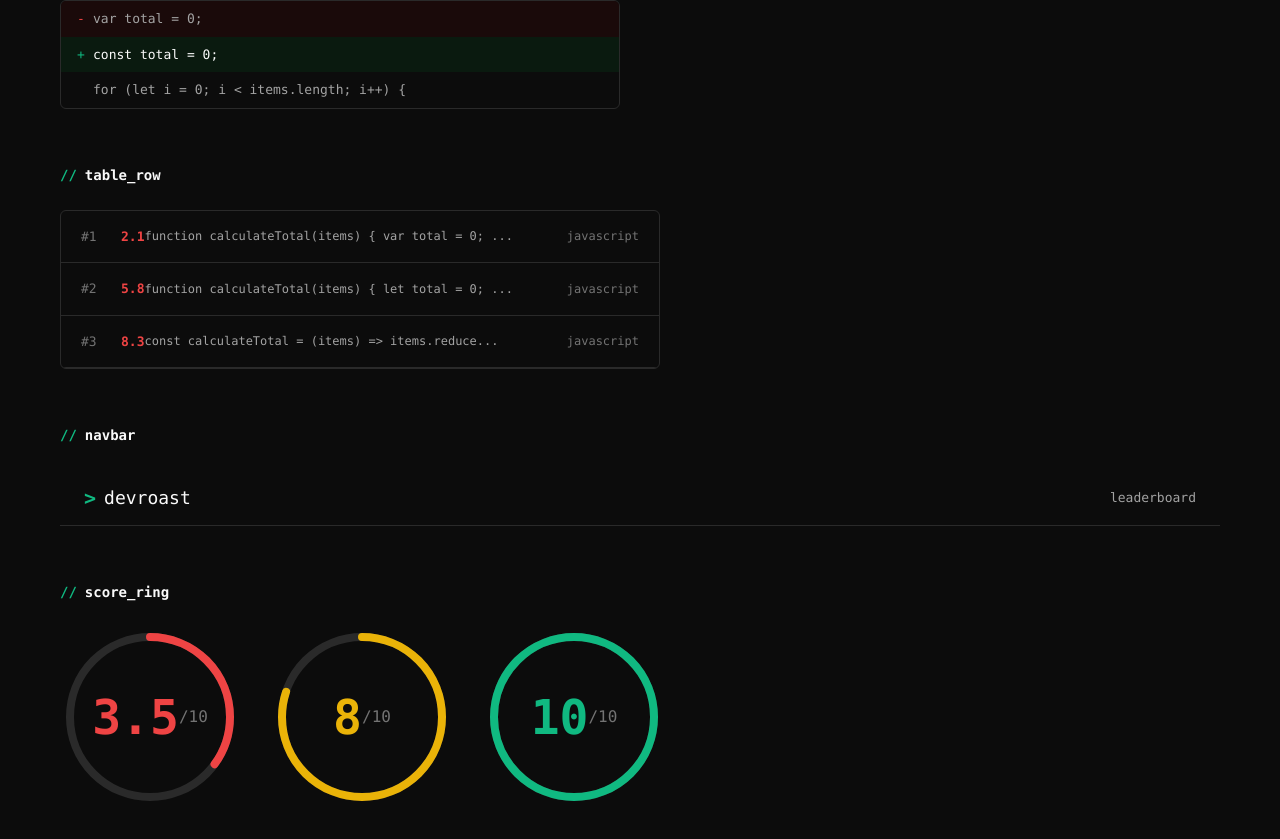
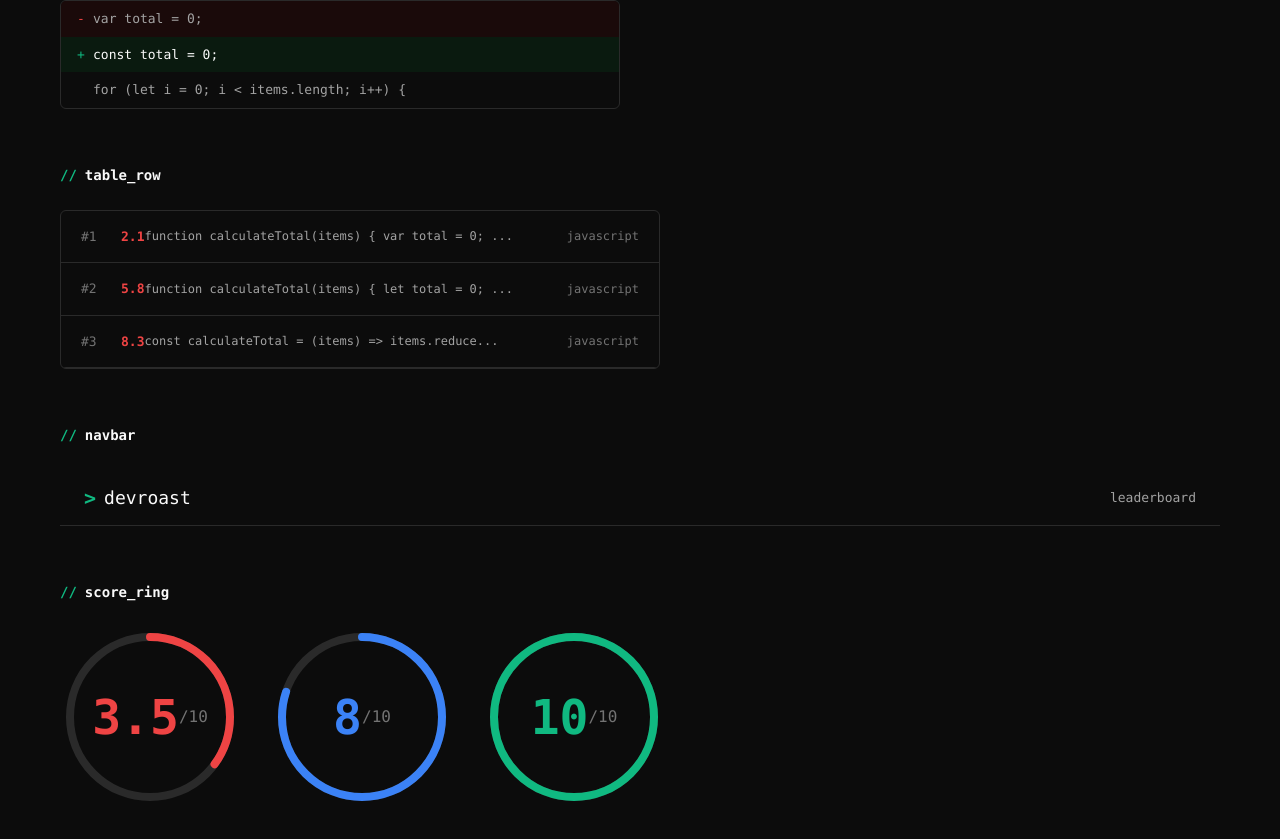
Before and after one commit to burn-c/devroast, a Next.js app: page /design-system in a window 1280 px wide. Shown: the part 1926-2765 px from the top of the page. Built offline with nearby package versions, Linux system fonts and the light colour scheme.

Commit message:
fix(ui): change solid_work color from yellow to blue

```diff
--- a/src/components/ui/score-ring.tsx
+++ b/src/components/ui/score-ring.tsx
@@ -10,7 +10,7 @@ const getScoreColor = (score: number, maxScore: number): string => {
 	if (percentage <= 40) return "#EF4444"; // red - needs_serious_help (0-4)
 	if (percentage <= 60) return "#F97316"; // orange - rough_around_edges (4.1-6)
 	if (percentage <= 70) return "#F59E0B"; // amber - decent_code (6.1-7)
-	if (percentage <= 85) return "#EAB308"; // yellow - solid_work (7.1-8.5)
+	if (percentage <= 85) return "#3B82F6"; // blue - solid_work (7.1-8.5)
 	return "#10B981"; // green - exceptional (8.6-10)
 };
 
```
Also changed, not shown: specs/drizzle.md (+1 -1 lines).
